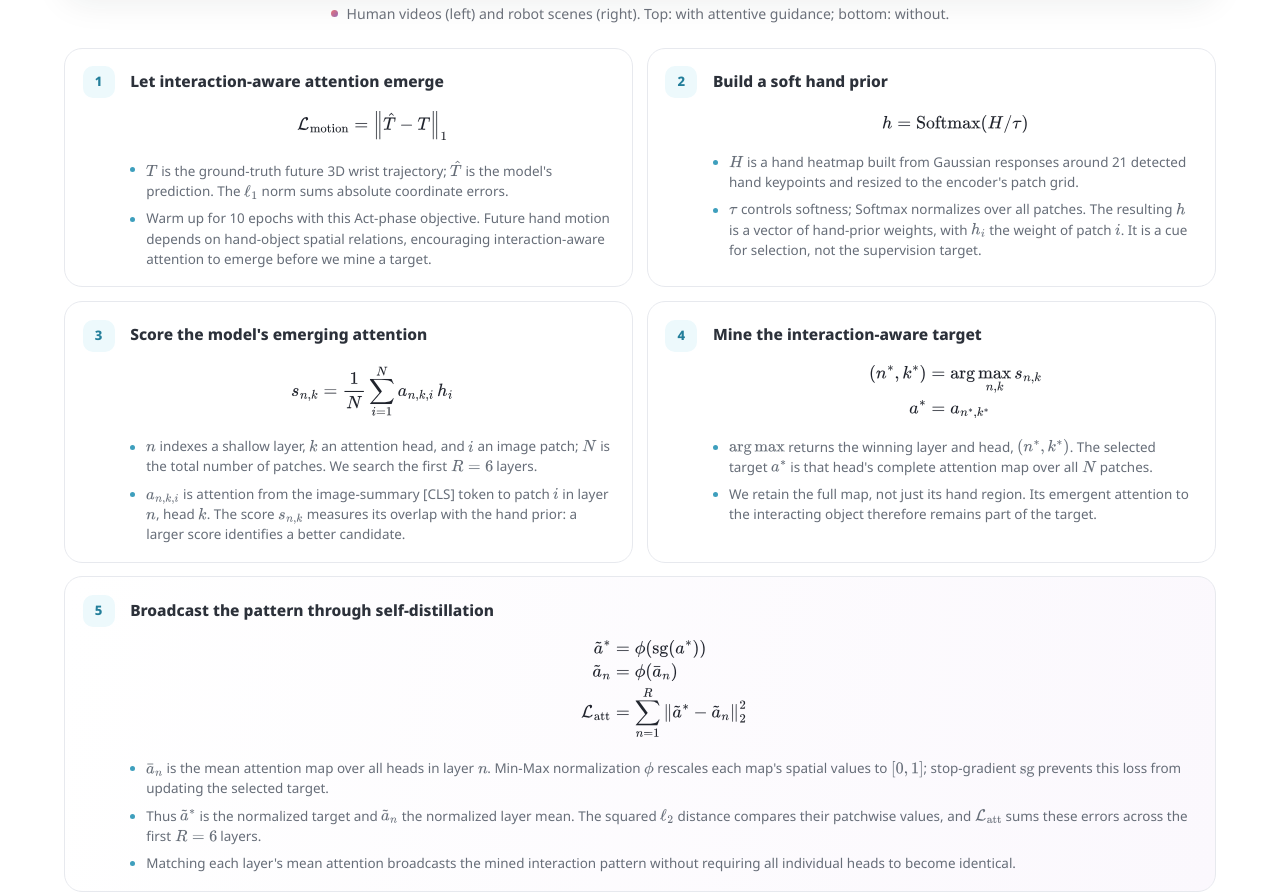
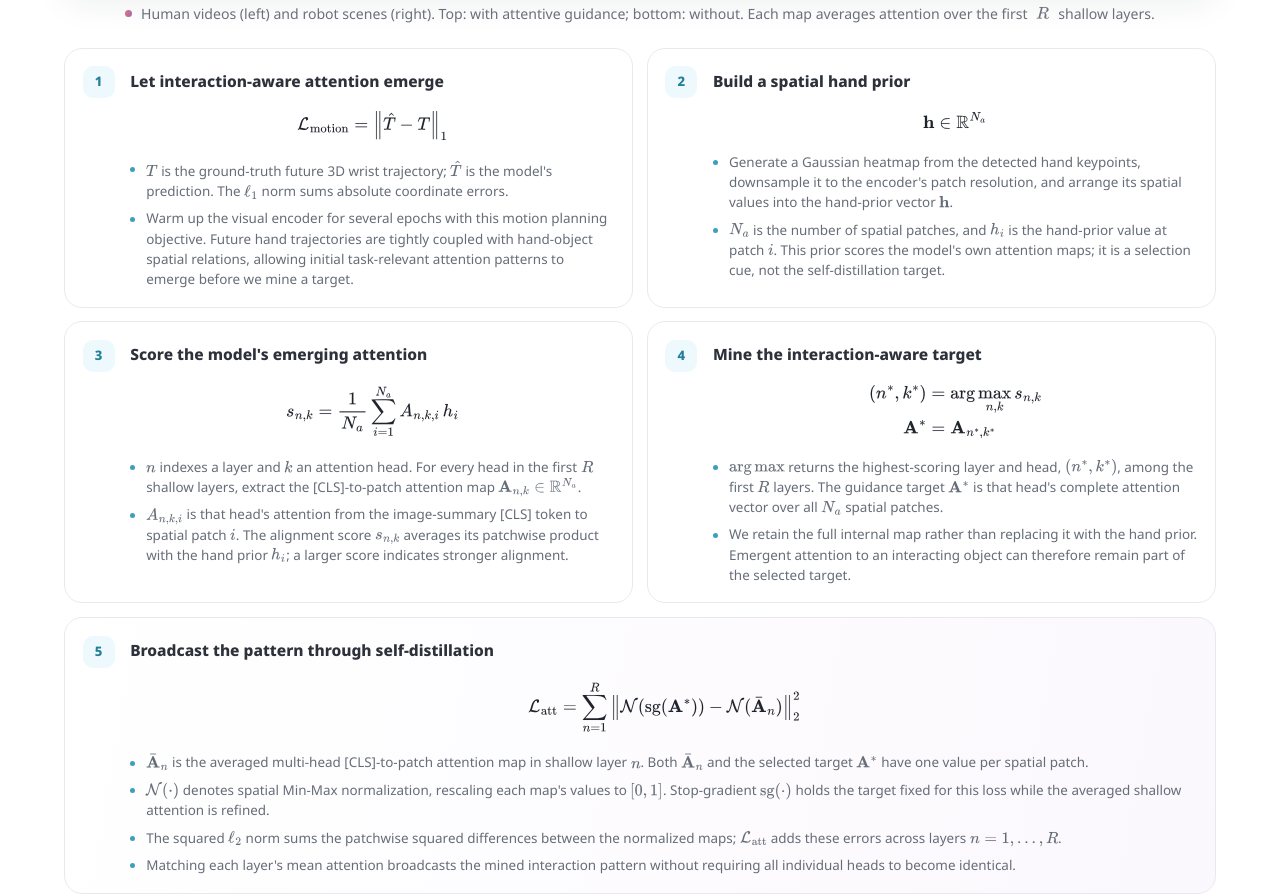
Before and after one commit to yiyuan00/Lift-See-Act, a plain HTML site: page index.html in a window 1280 px wide. Shown: the part 2833-3727 px from the top of the page. Drawn offline with nearby package versions, Linux system fonts and the light colour scheme; no server answers; a web font is replaced by a local one.

Commit message:
Align attentive guidance equations and definitions with revised manuscript

```diff
--- a/index.html
+++ b/index.html
@@ -121,7 +121,7 @@
       </ul>
       <figure class="science-figure attention-figure">
         <div class="attention-crop"><img src="assets/attentive-guidance-source.png" alt="Attention maps focusing on hands, robot grippers, and manipulated objects"></div>
-        <figcaption><span class="caption-dot"></span>Human videos (left) and robot scenes (right). Top: with attentive guidance; bottom: without.</figcaption>
+        <figcaption><span class="caption-dot"></span>Human videos (left) and robot scenes (right). Top: with attentive guidance; bottom: without. Each map averages attention over the first \(R\) shallow layers.</figcaption>
       </figure>
 
       <div class="formula-steps">
@@ -131,17 +131,17 @@
             <h3>Let interaction-aware attention emerge</h3>
             <div class="formula small-formula">\[\mathcal{L}_{\mathrm{motion}}=\left\|\hat T-T\right\|_1\]</div>
             <p>\(T\) is the ground-truth future 3D wrist trajectory; \(\hat T\) is the model's prediction. The \(\ell_1\) norm sums absolute coordinate errors.</p>
-            <p>Warm up for 10 epochs with this Act-phase objective. Future hand motion depends on hand-object spatial relations, encouraging interaction-aware attention to emerge before we mine a target.</p>
+            <p>Warm up the visual encoder for several epochs with this motion planning objective. Future hand trajectories are tightly coupled with hand-object spatial relations, allowing initial task-relevant attention patterns to emerge before we mine a target.</p>
           </div>
         </article>
 
         <article class="formula-step">
           <div class="formula-step-index">2</div>
           <div class="formula-step-body">
-            <h3>Build a soft hand prior</h3>
-            <div class="formula small-formula">\[h=\operatorname{Softmax}(H/\tau)\]</div>
-            <p>\(H\) is a hand heatmap built from Gaussian responses around 21 detected hand keypoints and resized to the encoder's patch grid.</p>
-            <p>\(\tau\) controls softness; Softmax normalizes over all patches. The resulting \(h\) is a vector of hand-prior weights, with \(h_i\) the weight of patch \(i\). It is a cue for selection, not the supervision target.</p>
+            <h3>Build a spatial hand prior</h3>
+            <div class="formula small-formula">\[\mathbf{h}\in\mathbb{R}^{N_a}\]</div>
+            <p>Generate a Gaussian heatmap from the detected hand keypoints, downsample it to the encoder's patch resolution, and arrange its spatial values into the hand-prior vector \(\mathbf{h}\).</p>
+            <p>\(N_a\) is the number of spatial patches, and \(h_i\) is the hand-prior value at patch \(i\). This prior scores the model's own attention maps; it is a selection cue, not the self-distillation target.</p>
           </div>
         </article>
 
@@ -149,9 +149,9 @@
           <div class="formula-step-index">3</div>
           <div class="formula-step-body">
             <h3>Score the model's emerging attention</h3>
-            <div class="formula small-formula">\[s_{n,k}=\frac{1}{N}\sum_{i=1}^{N}a_{n,k,i}\,h_i\]</div>
-            <p>\(n\) indexes a shallow layer, \(k\) an attention head, and \(i\) an image patch; \(N\) is the total number of patches. We search the first \(R=6\) layers.</p>
-            <p>\(a_{n,k,i}\) is attention from the image-summary [CLS] token to patch \(i\) in layer \(n\), head \(k\). The score \(s_{n,k}\) measures its overlap with the hand prior: a larger score identifies a better candidate.</p>
+            <div class="formula small-formula">\[s_{n,k}=\frac{1}{N_a}\sum_{i=1}^{N_a}A_{n,k,i}\,h_i\]</div>
+            <p>\(n\) indexes a layer and \(k\) an attention head. For every head in the first \(R\) shallow layers, extract the [CLS]-to-patch attention map \(\mathbf{A}_{n,k}\in\mathbb{R}^{N_a}\).</p>
+            <p>\(A_{n,k,i}\) is that head's attention from the image-summary [CLS] token to spatial patch \(i\). The alignment score \(s_{n,k}\) averages its patchwise product with the hand prior \(h_i\); a larger score indicates stronger alignment.</p>
           </div>
         </article>
 
@@ -159,9 +159,9 @@
           <div class="formula-step-index">4</div>
           <div class="formula-step-body">
             <h3>Mine the interaction-aware target</h3>
-            <div class="formula small-formula">\[\begin{aligned}(n^*,k^*)&=\arg\max_{n,k}s_{n,k}\\ a^*&=a_{n^*,k^*}\end{aligned}\]</div>
-            <p>\(\arg\max\) returns the winning layer and head, \((n^*,k^*)\). The selected target \(a^*\) is that head's complete attention map over all \(N\) patches.</p>
-            <p>We retain the full map, not just its hand region. Its emergent attention to the interacting object therefore remains part of the target.</p>
+            <div class="formula small-formula">\[\begin{aligned}(n^*,k^*)&=\arg\max_{n,k}s_{n,k}\\ \mathbf{A}^*&=\mathbf{A}_{n^*,k^*}\end{aligned}\]</div>
+            <p>\(\arg\max\) returns the highest-scoring layer and head, \((n^*,k^*)\), among the first \(R\) layers. The guidance target \(\mathbf{A}^*\) is that head's complete attention vector over all \(N_a\) spatial patches.</p>
+            <p>We retain the full internal map rather than replacing it with the hand prior. Emergent attention to an interacting object can therefore remain part of the selected target.</p>
           </div>
         </article>
 
@@ -169,9 +169,10 @@
           <div class="formula-step-index">5</div>
           <div class="formula-step-body">
             <h3>Broadcast the pattern through self-distillation</h3>
-            <div class="formula small-formula">\[\begin{aligned}\tilde a^*&=\phi(\operatorname{sg}(a^*))\\ \tilde a_n&=\phi(\bar a_n)\\ \mathcal{L}_{\mathrm{att}}&=\sum_{n=1}^{R}\left\|\tilde a^*-\tilde a_n\right\|_2^2\end{aligned}\]</div>
-            <p>\(\bar a_n\) is the mean attention map over all heads in layer \(n\). Min-Max normalization \(\phi\) rescales each map's spatial values to \([0,1]\); stop-gradient \(\operatorname{sg}\) prevents this loss from updating the selected target.</p>
-            <p>Thus \(\tilde a^*\) is the normalized target and \(\tilde a_n\) the normalized layer mean. The squared \(\ell_2\) distance compares their patchwise values, and \(\mathcal{L}_{\mathrm{att}}\) sums these errors across the first \(R=6\) layers.</p>
+            <div class="formula small-formula">\[\mathcal{L}_{\mathrm{att}}=\sum_{n=1}^{R}\left\|\mathcal{N}(\mathrm{sg}(\mathbf{A}^*))-\mathcal{N}(\bar{\mathbf{A}}_n)\right\|_2^2\]</div>
+            <p>\(\bar{\mathbf{A}}_n\) is the averaged multi-head [CLS]-to-patch attention map in shallow layer \(n\). Both \(\bar{\mathbf{A}}_n\) and the selected target \(\mathbf{A}^*\) have one value per spatial patch.</p>
+            <p>\(\mathcal{N}(\cdot)\) denotes spatial Min-Max normalization, rescaling each map's values to \([0,1]\). Stop-gradient \(\mathrm{sg}(\cdot)\) holds the target fixed for this loss while the averaged shallow attention is refined.</p>
+            <p>The squared \(\ell_2\) norm sums the patchwise squared differences between the normalized maps; \(\mathcal{L}_{\mathrm{att}}\) adds these errors across layers \(n=1,\ldots,R\).</p>
             <p>Matching each layer's mean attention broadcasts the mined interaction pattern without requiring all individual heads to become identical.</p>
           </div>
         </article>
```
